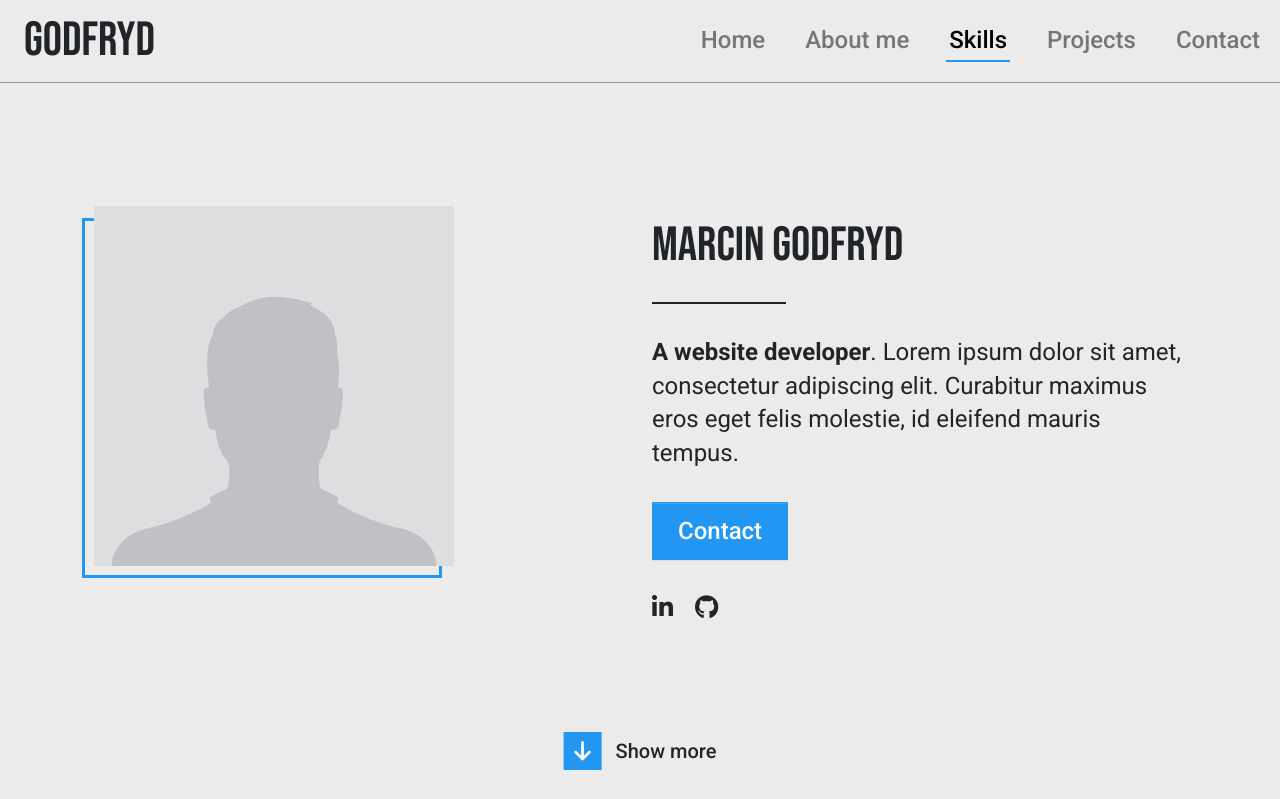
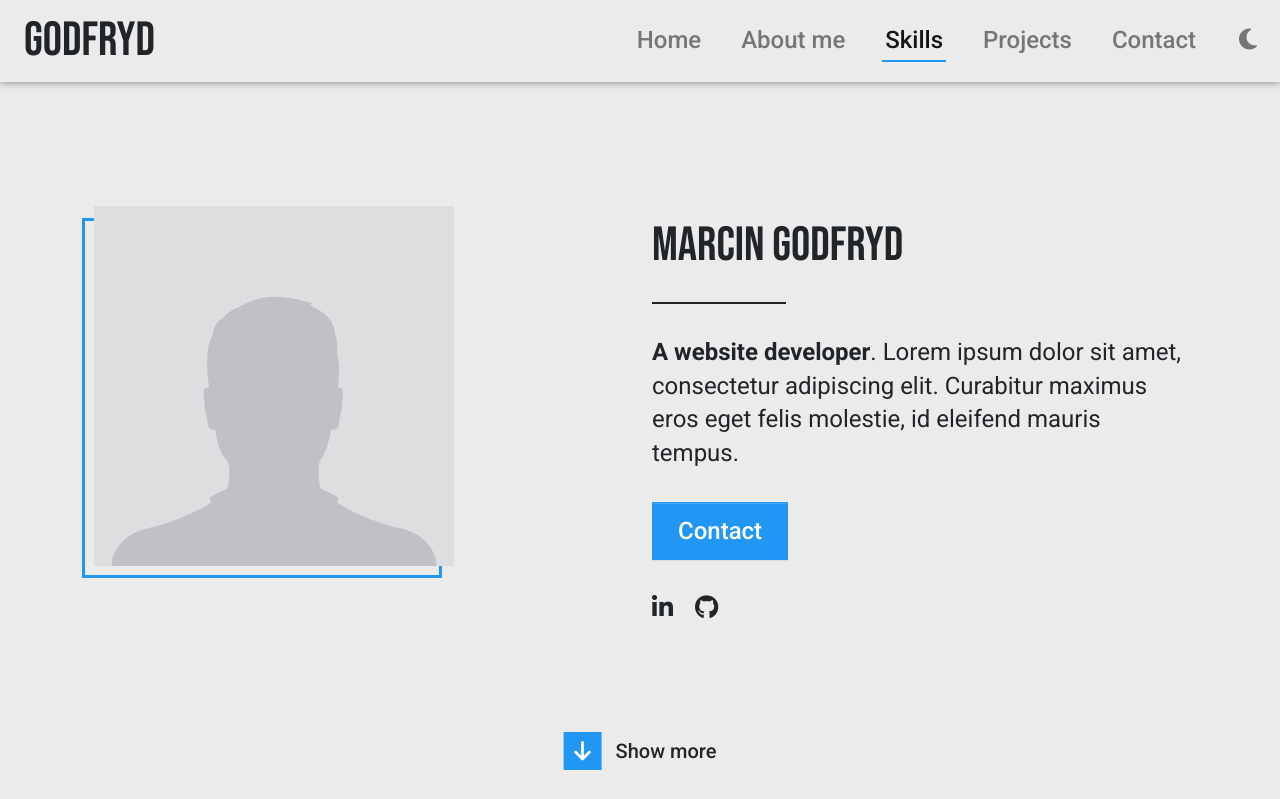
Before and after one commit to Goferov/portfolio, a PHP site: page / in a window 1280 px wide. Shown: the top 799 px of the page. Run offline with PHP 8.4, Linux system fonts and the light colour scheme; some libraries are stand-ins or nearby versions.

Commit message:
Implement btn to change theme, implement theme to backgrounds and font colors

```diff
--- a/assets/css/custom_bootstrap.scss
+++ b/assets/css/custom_bootstrap.scss
@@ -5,19 +5,20 @@ $enable-negative-margins: true;
 $enable-shadows: true;
 
 $primary: #2196F3;
-$graylight: #EBEBEB;
+$secondary: #EBEBEB;
 $graydark: #767676;
 $gray: #969696;
 $light: #CCCCCC;
 $dark: #232323;
 
+
 // merge with existing $theme-colors map
 $theme-colors: map-merge($theme-colors, (
         "primary": $primary,
-        "secondary": $graylight,
+        "secondary": $secondary,
         "light": $light,
         "dark": $dark,
-        "gray": $gray
+        "gray": $gray,
 ));
 
 // set changes
@@ -26,11 +27,17 @@ $theme-colors: map-merge($theme-colors, (
 :root{
   --godfryd-primary: #{$primary};
   --godfryd-white: #FFFFFF;
-  --godfryd-graylight: #{$graylight};
+  --godfryd-graylight: #{$secondary};
   --godfryd-graydark: #{$graydark};
   --godfryd-gray: #{$gray};
   --godfryd-light: #{$light};
-  --godfryd-black: #000;
+  --godfryd-black: #141414;
+
+  --odd-section-bg: var(--godfryd-graylight);
+  --even-section-bg: var(--godfryd-white);
+
+  --bs-nav-link-color: var(--godfryd-graydark);
+  --bs-nav-link-hover-color: var(--godfryd-black);
 
   --bs-border-color: #{$light};
   --bs-border-width: 1px;
@@ -40,12 +47,13 @@ $theme-colors: map-merge($theme-colors, (
 }
 
 
-//body.dark-mode {
-//  --bs-body-bg: #121212;
-//  --bs-body-color: #f8f9fa;
-//  --bs-primary: #1e90ff;
-//  --bs-secondary: #adb5bd;
-//}
+body.dark-theme {
+  --bs-body-bg: #{$dark};
+  --bs-body-color: var(--godfryd-white);
+
+  --odd-section-bg: #{$dark};
+  --even-section-bg: var(--godfryd-black);
+}
 
 h6, .h6, h5, .h5, h4, .h4, h3, .h3, h2, .h2, h1, .h1{
   line-height: 1.4;
@@ -60,7 +68,7 @@ h6, .h6, h5, .h5, h4, .h4, h3, .h3, h2, .h2, h1, .h1{
 }
 
 .bg-graylight{
-  background-color: $graylight;
+  background-color: $secondary;
 }
 
 .btn {
--- a/assets/css/style.css
+++ b/assets/css/style.css
@@ -41,13 +41,19 @@ header {
   width: 100%;
   top: 0;
   z-index: 1000;
+  box-shadow: 0 0 0.5em var(--godfryd-graydark);
+}
+
+#changeThemeBtn {
+  min-width: 40px;
+  text-align: center;
 }
 
 section:nth-of-type(odd) {
-  background-color: var(--godfryd-graylight);
+  background-color: var(--odd-section-bg);
 }
 section:nth-of-type(even) {
-  background-color: var(--godfryd-white);
+  background-color: var(--even-section-bg);
 }
 
 .section-title {
@@ -122,6 +128,9 @@ section:nth-of-type(even) {
   height: 2px;
   background-color: var(--godfryd-primary);
   transition: 0.4s ease-out;
+}
+.navbar .nav-link#changeThemeBtn:before {
+  display: none;
 }
 .navbar .nav-link:focus {
   color: var(--bs-nav-link-color);
--- a/assets/css/style.scss
+++ b/assets/css/style.scss
@@ -63,15 +63,21 @@ header {
   width: 100%;
   top: 0;
   z-index: 1000;
+  box-shadow: 0 0 0.5em var(--godfryd-graydark);
+}
+
+#changeThemeBtn {
+  min-width: 40px;
+  text-align: center;
 }
 
 section {
   &:nth-of-type(odd) {
-    background-color: var(--godfryd-graylight);
+    background-color: var(--odd-section-bg);
   }
 
   &:nth-of-type(even) {
-    background-color: var(--godfryd-white);
+    background-color: var(--even-section-bg);
   }
 }
 
@@ -157,6 +163,12 @@ section {
       background-color: var(--godfryd-primary);
       transition: .4s ease-out;
     }
+
+
+    &#changeThemeBtn:before {
+      display: none;
+    }
+
 
     &:focus {
       color: var(--bs-nav-link-color);
--- a/assets/js/main.js
+++ b/assets/js/main.js
@@ -1,12 +1,36 @@
 (function(){
 
+    const body = document.querySelector('body');
     const sections = document.querySelectorAll('section[id]');
     const offset = document.querySelector('header').offsetHeight;
     const menuToggle = document.querySelector('#menuToggle');
     const menuClose = document.querySelector('#menuClose');
     const mobileNav = document.querySelector('#mobileNav');
+    const changeThemeBtn = document.querySelector('#changeThemeBtn');
+    const themeIcon = changeThemeBtn.querySelector('i');
+    const lightThemeIcon = 'fa-solid fa-sun';
+    const darkThemeIcon = 'fa-solid fa-moon';
 
 
+    function setCookie(name, value, days) {
+        let expires = "";
+        if (days) {
+            const date = new Date();
+            date.setTime(date.getTime() + (days*24*60*60*1000));
+            expires = "; expires=" + date.toUTCString();
+        }
+        document.cookie = name + "=" + (value || "")  + expires + "; path=/";
+    }
+    function getCookie(name) {
+        const nameEQ = name + "=";
+        const ca = document.cookie.split(';');
+        for(let i=0;i < ca.length;i++) {
+            let c = ca[i];
+            while (c.charAt(0)===' ') c = c.substring(1,c.length);
+            if (c.indexOf(nameEQ) === 0) return c.substring(nameEQ.length,c.length);
+        }
+        return null;
+    }
 
     function scrollActive() {
         const scrollY = window.pageYOffset;
@@ -85,8 +109,31 @@
         link.addEventListener('click', closeMobileMenuAfterClick);
     });
 
+    function changeTheme() {
+        body.classList.toggle('dark-theme');
+
+        if(body.classList.contains('dark-theme')) {
+            themeIcon.className = lightThemeIcon;
+            setCookie('theme', 'dark-theme', 1);
+        }
+        else {
+            themeIcon.className = darkThemeIcon;
+            setCookie('theme', null, 1);
+        }
+    }
+
+    changeThemeBtn.addEventListener('click', changeTheme);
+
+
+    function setThemeFromCookie() {
+        const theme = getCookie('theme');
+        body.className = getCookie('theme');
+        themeIcon.className = theme ? lightThemeIcon : darkThemeIcon;
+    }
+
     Fancybox.bind("[data-fancybox]");
 
+    setThemeFromCookie();
     scrollUp();
     scrollActive();
 
--- a/index.html
+++ b/index.html
@@ -20,8 +20,8 @@
     <link href="assets/css/custom_bootstrap.css" rel="stylesheet">
     <link href="assets/css/style.css" rel="stylesheet">
 </head>
-<body>
-    <header class="navbar-light bg-secondary py-2 border-bottom border-gray">
+<body class="">
+    <header class=" bg-secondary py-3 py-lg-2">
         <div class="container-xxl">
             <div class="row">
                 <div class="d-flex align-items-center justify-content-start col-6">
@@ -50,6 +50,9 @@
                         </li>
                         <li class="nav-item">
                             <a class="nav-link text-nowrap scroll-link" href="#contact">Contact</a>
+                        </li>
+                        <li class="nav-item">
+                            <div id="changeThemeBtn" class="nav-link"><i class="fa-solid fa-moon"></i></div>
                         </li>
                     </ul>
                 </nav>
```
Also changed, not shown: assets/css/custom_bootstrap.css, 2 other files.
